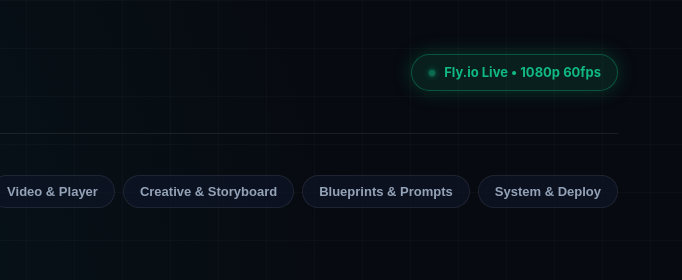
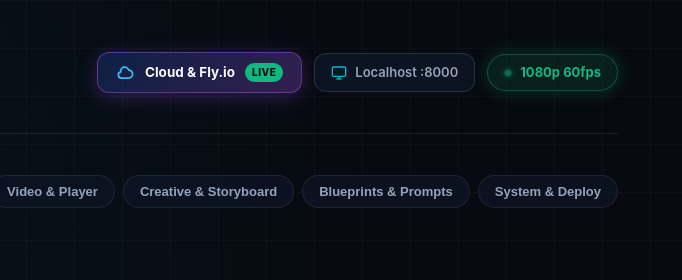
Before and after one commit to rifaterdemsahin/reverse-any-video-hyperframes, a plain HTML site: page nav.html in a window 1280 px wide. Shown: the top 280 px of the page, 598-1280 px from the left. Drawn offline with Linux system fonts and the light colour scheme.

Commit message:
feat: add top Cloud & Fly.io and Localhost buttons to master navigation page

```diff
--- a/nav.html
+++ b/nav.html
@@ -134,6 +134,81 @@
       @keyframes pulse {
         0%, 100% { opacity: 1; transform: scale(1); }
         50% { opacity: 0.5; transform: scale(0.85); }
+      }
+
+      .header-actions {
+        display: flex;
+        align-items: center;
+        gap: 12px;
+        flex-wrap: wrap;
+      }
+
+      .btn-cloud {
+        display: inline-flex;
+        align-items: center;
+        gap: 10px;
+        padding: 9px 18px;
+        border-radius: 12px;
+        background: linear-gradient(135deg, rgba(37, 99, 235, 0.22) 0%, rgba(168, 85, 247, 0.28) 100%);
+        border: 1px solid rgba(168, 85, 247, 0.45);
+        color: #F8FAFC;
+        text-decoration: none;
+        font-size: 13.5px;
+        font-weight: 700;
+        box-shadow: 0 4px 20px rgba(168, 85, 247, 0.25);
+        transition: all 0.2s cubic-bezier(0.16, 1, 0.3, 1);
+      }
+
+      .btn-cloud:hover {
+        transform: translateY(-2px);
+        background: linear-gradient(135deg, rgba(37, 99, 235, 0.35) 0%, rgba(168, 85, 247, 0.42) 100%);
+        border-color: #A855F7;
+        box-shadow: 0 8px 30px rgba(168, 85, 247, 0.4), 0 0 20px rgba(6, 182, 212, 0.3);
+      }
+
+      .btn-cloud svg {
+        width: 19px;
+        height: 19px;
+        color: #38BDF8;
+      }
+
+      .badge-mini {
+        font-size: 10px;
+        font-weight: 800;
+        padding: 2px 7px;
+        border-radius: 9999px;
+        background: #10B981;
+        color: #070A10;
+        letter-spacing: 0.05em;
+      }
+
+      .btn-local {
+        display: inline-flex;
+        align-items: center;
+        gap: 8px;
+        padding: 9px 16px;
+        border-radius: 12px;
+        background: rgba(15, 23, 42, 0.7);
+        border: 1px solid rgba(255, 255, 255, 0.12);
+        color: var(--text-secondary);
+        text-decoration: none;
+        font-size: 13px;
+        font-weight: 600;
+        transition: all 0.2s ease;
+      }
+
+      .btn-local:hover {
+        color: var(--text-primary);
+        border-color: var(--cyan);
+        background: rgba(30, 41, 59, 0.85);
+        box-shadow: 0 4px 15px var(--cyan-glow);
+        transform: translateY(-2px);
+      }
+
+      .btn-local svg {
+        width: 16px;
+        height: 16px;
+        color: var(--cyan);
       }
 
       /* Search & Controls */
@@ -450,9 +525,31 @@
               <p>Reverse Any Video — HyperFrames 60s High-Retention Tech Promo</p>
             </div>
           </div>
-          <div class="status-pill">
-            <span class="status-dot"></span>
-            <span>Fly.io Live • 1080p 60fps</span>
+          <div class="header-actions">
+            <!-- Cloud & Fly.io Button -->
+            <a href="https://reverse-any-video-hyperframes.fly.dev/nav" target="_blank" class="btn-cloud" title="Open Master Navigation Hub on Fly.io Cloud">
+              <svg fill="none" stroke="currentColor" viewBox="0 0 24 24" stroke-width="2.2">
+                <path stroke-linecap="round" stroke-linejoin="round" d="M3 15a4 4 0 004 4h9a5 5 0 10-.1-9.999 5.002 5.002 0 00-9.78 2.096A4.001 4.001 0 003 15z"></path>
+              </svg>
+              <span>Cloud &amp; Fly.io</span>
+              <span class="badge-mini">LIVE</span>
+            </a>
+
+            <!-- Localhost Button -->
+            <a href="http://localhost:8000/nav" target="_blank" class="btn-local" title="Open on Localhost Python Server">
+              <svg fill="none" stroke="currentColor" viewBox="0 0 24 24" stroke-width="2">
+                <rect x="2" y="3" width="20" height="14" rx="2" ry="2"></rect>
+                <line x1="8" y1="21" x2="16" y2="21"></line>
+                <line x1="12" y1="17" x2="12" y2="21"></line>
+              </svg>
+              <span>Localhost :8000</span>
+            </a>
+
+            <!-- Status Pill -->
+            <div class="status-pill">
+              <span class="status-dot"></span>
+              <span>1080p 60fps</span>
+            </div>
           </div>
         </div>
       </header>
```
